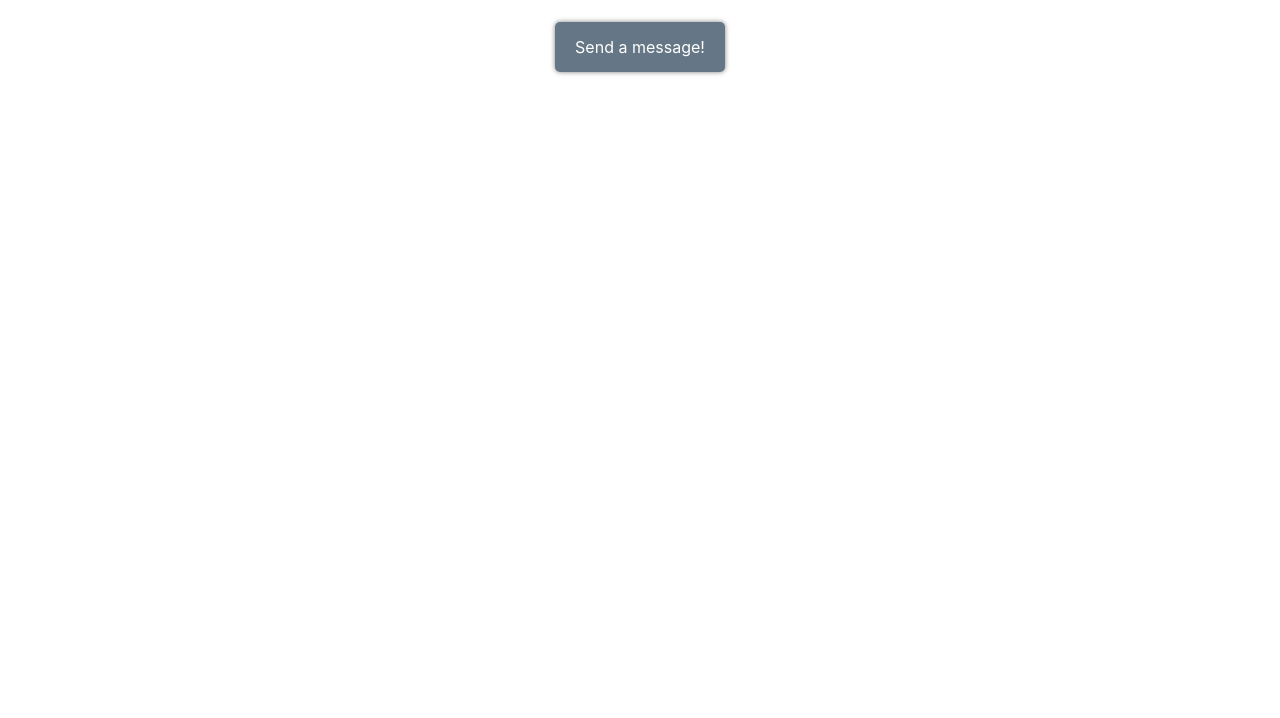
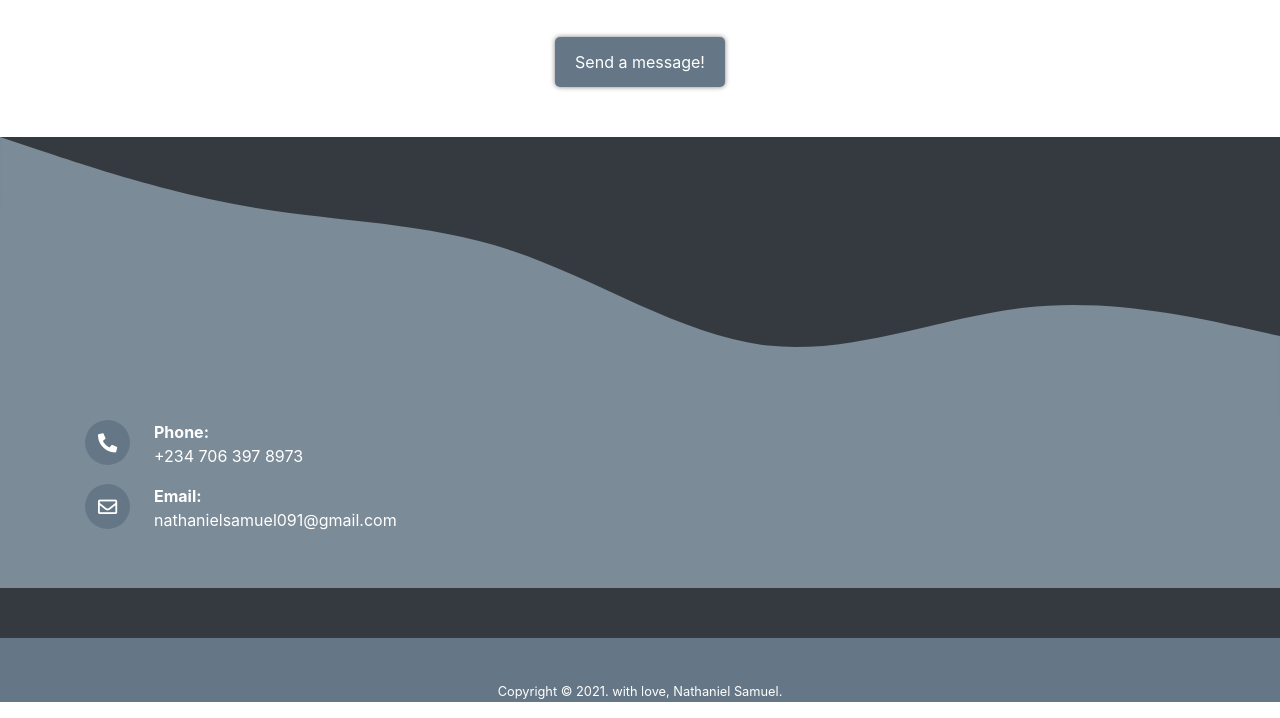
Before and after one commit to Nathaniel091/profile, a plain HTML site: page index.html in a window 1280 px wide. Shown: the part 574-1292 px from the top of the page. Before the commit the page ends 800 px from the top, so only its background shows below. Drawn offline with Linux system fonts and the light colour scheme.

Commit message:
added a footer

```diff
--- a/assets/css/index.css
+++ b/assets/css/index.css
@@ -19,7 +19,10 @@ a:hover {}
 h1, h2, h3, h4, h5, h6 {}
 
 section{
+  margin-top: 50px;
+
   padding: 40px;
+  padding-bottom: 0px;
 }
 
 .highlight-first-letter::first-letter{
@@ -33,7 +36,10 @@ section{
 
 @media (max-width: 500px) {
   section{
+    margin-top: 50px;
+
     padding: 40px 30px;
+    padding-bottom: 0px;
   }
 }
 
@@ -45,6 +51,7 @@ section{
 # banner
 --------------------------------------------------------------*/
 #banner{
+  margin-top: 0px;
   /*padding-top: 40px;*/
   background: #657786;
 }
@@ -120,8 +127,8 @@ section{
 
 #page-body .social-links a{
   display: inline-flex;
-  width: 40px;
-  height: 40px;
+  width: 45px;
+  height: 45px;
   color: #657786;
   background: rgba(101, 119, 134, 0.2);
   border-radius: 50%;
@@ -177,3 +184,56 @@ section{
     width: initial;
   }
 }
+
+
+/*--------------------------------------------------------------
+ Footer
+--------------------------------------------------------------*/
+footer{
+  padding: 0;
+  margin: 0;
+}
+
+/*--------------------------------------------------------------
+# contact-details
+--------------------------------------------------------------*/
+#contact{
+  padding-top: 0;
+  padding-left: 0;
+  padding-right: 0;
+  /*padding-bottom: 0;*/
+  /*padding: 0;*/
+}
+
+#contact svg{}
+
+#contact .wrapper{
+  background: #7C8B98;
+  padding-bottom: 40px;
+
+  /*to cover the svg bottom border on mobile*/
+  margin-top: -1px;
+}
+
+#contact .contact-details > div{}
+
+#contact .contact-details .phone span,
+#contact .contact-details .e-mail span{
+  width: 45px;
+  height: 45px;
+  background: #657786;
+  border-radius: 50%;
+}
+
+#contact .contact-details .phone span i,
+#contact .contact-details .e-mail span i{
+  font-size: 1.2em;
+  margin: auto;
+}
+
+/*--------------------------------------------------------------
+# foot-note
+--------------------------------------------------------------*/
+#foot-note{
+  background: #657786;
+}
--- a/index.html
+++ b/index.html
@@ -112,13 +112,51 @@
 			     </div>
 			     <!-- End .send message -->
 			</div>
-
 		</section>
 		<!-- End page-body section-->
-
-		<section id="" class=""></section>
 	</main>
 
+
+	<!-- footer -->
+	<footer id="" class="bg-dark">
+		<!-- section contact-details -->
+		<section id="contact" class="contact">
+			<svg class="d-block" xmlns="http://www.w3.org/2000/svg" viewBox="0 0 1440 320"><path fill="#7C8B98" fill-opacity="1" d="M0,0L48,16C96,32,192,64,288,80C384,96,480,96,576,128C672,160,768,224,864,234.7C960,245,1056,203,1152,192C1248,181,1344,203,1392,213.3L1440,224L1440,320L1392,320C1344,320,1248,320,1152,320C1056,320,960,320,864,320C768,320,672,320,576,320C480,320,384,320,288,320C192,320,96,320,48,320L0,320Z"></path></svg>
+
+			<div class="wrapper">
+				<div class="container">
+					<div class="contact-details d-block text-white">
+						<!-- phone -->
+					     <div class="phone d-inline-flex justify-content-between mx-auto">
+					     	<span class="d-flex mr-4"><i class="fas fa-phone-alt"></i></span>
+					     	<p class=""><strong>Phone:</strong> <br>+234 706 397 8973</p>
+					     </div>
+
+					     <br>
+
+					     <!-- e-mail -->
+					     <div class="e-mail d-inline-flex justify-content-between mx-auto">
+					     	<span class="d-flex mr-4"><i class="far fa-envelope"></i></span>
+					     	<p class=""><strong>Email:</strong> <br>nathanielsamuel091@gmail.com</p>
+					     </div>
+					</div>
+				</div>
+			</div>
+		</section>
+		<!-- End contact-details section-->
+
+		<!-- section foot-note -->
+		<section id="foot-note" class="foot-note">
+			<div class="">
+				<div class="copyright text-center text-white">
+					<p class="copyright-text">
+						<small>Copyright &copy; 2021. </> with love, Nathaniel Samuel.</small>
+					</p>
+				</div>
+			</div>
+		</section>
+		<!-- End foot-note section-->
+	</footer>
 
 	<!-- Bootstrap --------------------------------------------------------->
 	<!-- bootstrap jquery -->
```
Also changed, not shown: assets/images/avatar2.png (deleted), assets/images/avatar3.jpg (deleted).
